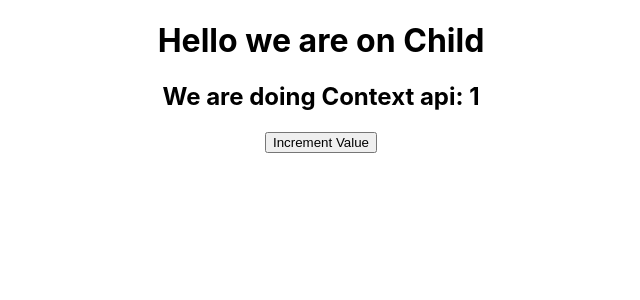
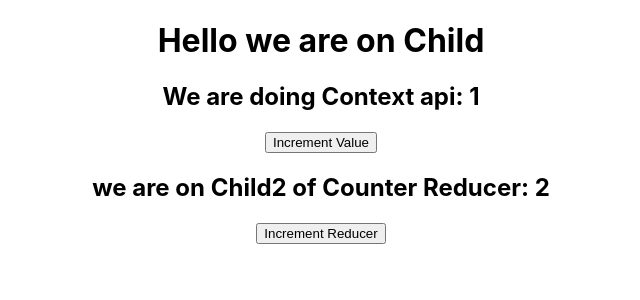
Before and after one commit to AbdulMoiz8994/class_4.6, a React (Create React App) app: page / in a window 1280 px wide. Shown: the top 300 px of the page, without its empty margins (319-959 px from the left). Built offline with nearby package versions, Linux system fonts and the light colour scheme.

Commit message:
add these three file of reduser

```diff
--- /dev/null
+++ b/src/Child2.js
@@ -0,0 +1,14 @@
+import React,{useReducer} from 'react';
+import CounterReducer from './CounterReducer.js';
+
+const Child2 =() =>{
+    let [count, depatch]=useReducer(CounterReducer, 2);
+
+    return(
+<div>
+    <h2>we are on Child2 of Counter Reducer: {count}</h2>
+    <button onClick={() => depatch('INCREMENT')}>Increment Reducer</button>
+</div>
+    );
+}
+export default Child2;
--- /dev/null
+++ b/src/CounterReducer.js
@@ -0,0 +1,7 @@
+const CounterReducer= (state, action) => {
+    switch (action) {
+    case 'INCREMENT':
+    return state +2
+    }
+}
+export default CounterReducer;
--- a/src/Parent.js
+++ b/src/Parent.js
@@ -1,10 +1,12 @@
 import React from 'react';
 import Child from './Child.js';
+import Child2 from './Child2.js';
 const Parent = (props) => {
 
     return(
  <div>
      <Child message={props.message}/>
+     <Child2/>
  </div>
     );
 }
```
